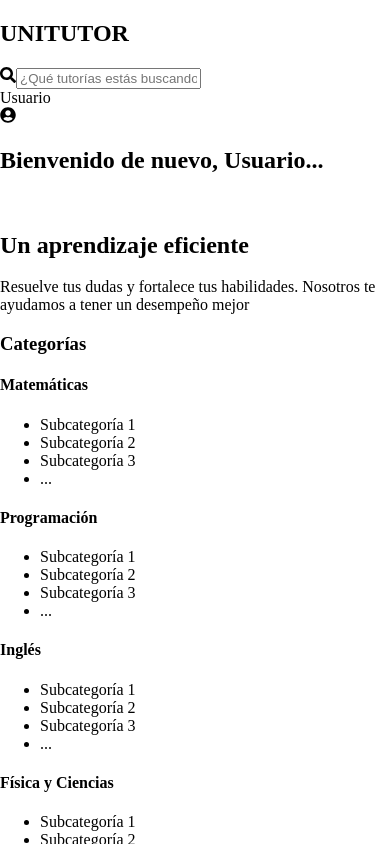
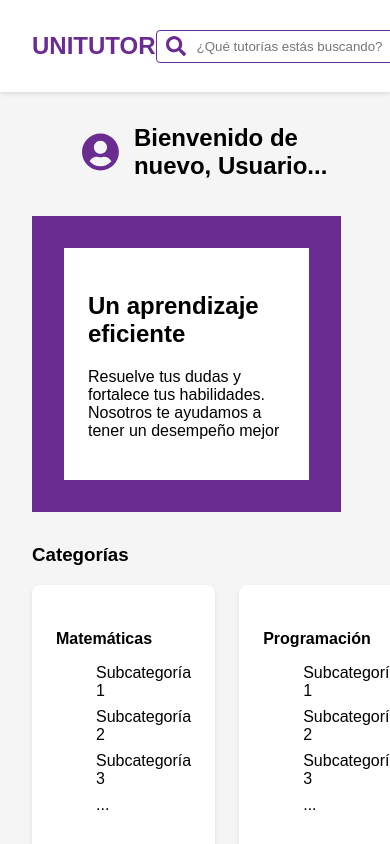
Before and after one commit to mateosanchezh/UniTutor, a React (Vite) app in the folder client/: page /user in a window 390 px wide. Built offline with nearby package versions, Linux system fonts and the light colour scheme.

Commit message:
refactor: se organiza el /User con sus respectivos Stlye

```diff
--- a/client/src/Components/Homeuser/Homeuser.css
+++ b/client/src/Components/Homeuser/Homeuser.css
@@ -1,3 +1,5 @@
+@charset "UTF-8";
+/* Estilos para el homeuser */
 .Homeuserpage {
   /* General styles */
   box-sizing: border-box;
@@ -12,7 +14,6 @@
   /* Welcome banner styles */
   /* Categories section */
   /* Available tutors section */
-  /* Responsive adjustments */
 }
 .Homeuserpage .main-nav {
   display: flex;
@@ -32,11 +33,41 @@
   color: #6b2c91;
   font-size: 1.5rem;
 }
-.Homeuserpage .main-nav .search-bar input {
-  width: 300px;
+.Homeuserpage .main-nav .search-bar {
+  position: relative;
+  display: flex;
+  align-items: center;
+}
+.Homeuserpage .main-nav .search-bar .search-container {
+  position: relative;
+  display: flex;
+  align-items: center;
+}
+.Homeuserpage .main-nav .search-bar .search-container input {
+  width: 500px;
   padding: 0.5rem;
-  border: 1px solid #ddd;
+  padding-left: 40px; /* Espacio para el ícono */
+  border: 1px solid #6b2c91;
   border-radius: 4px;
+  color: #6b2c91; /* Color del texto */
+}
+.Homeuserpage .main-nav .search-bar .search-container input:focus {
+  outline: none; /* Elimina el contorno predeterminado */
+  border-color: #6b2c91; /* Color del borde cuando está enfocado */
+  color: #6b2c91; /* Color del texto cuando está enfocado */
+}
+.Homeuserpage .main-nav .search-bar .search-container .search-icon {
+  position: absolute;
+  left: 10px; /* Posiciona el ícono */
+  font-size: 20px;
+  color: #6b2c91; /* Color del ícono */
+}
+.Homeuserpage .main-nav .user-profile {
+  display: flex;
+  align-items: center;
+}
+.Homeuserpage .main-nav .user-profile span {
+  margin-left: 10px;
 }
 .Homeuserpage .sidebar {
   width: 250px;
@@ -49,41 +80,74 @@
 }
 .Homeuserpage .sidebar ul {
   list-style: none;
+  padding: 0;
 }
-.Homeuserpage .sidebar li a {
-  display: block;
-  padding: 1rem 2rem;
+.Homeuserpage .sidebar ul li {
+  display: flex;
+  align-items: center;
+  margin: 40px 0;
+}
+.Homeuserpage .sidebar ul li a {
+  text-decoration: none;
   color: #333;
-  text-decoration: none;
+  font-size: 16px;
+  display: flex;
+  align-items: center;
+  padding-left: 40px;
+}
+.Homeuserpage .sidebar ul li a .icon {
+  font-size: 24px;
+  margin-right: 15px;
 }
 .Homeuserpage .main-content {
   margin-left: 250px;
   padding: 2rem;
+  margin-top: 30px;
+}
+.Homeuserpage .main-content .welcome-header {
+  display: flex;
+  align-items: center;
+  margin-bottom: 1rem;
+}
+.Homeuserpage .main-content .welcome-header .fauser-icon {
+  font-size: 60px;
+  color: #6b2c91;
+  margin-right: 15px;
+  margin-left: 50px;
+}
+.Homeuserpage .main-content .welcome-header h2 {
+  margin: 0;
 }
 .Homeuserpage .welcome-banner {
   background-color: #6b2c91;
   color: white;
-  padding: 2rem;
-  border-radius: 8px;
+  padding: 3rem 6rem;
   display: flex;
   justify-content: space-between;
   margin-bottom: 2rem;
   position: relative;
+  width: 75%;
+  height: 250px;
 }
-.Homeuserpage .welcome-banner .banner-text {
+.Homeuserpage .banner-text {
   background-color: white;
   color: black;
   padding: 1.5rem;
-  border-radius: 8px;
   flex: 1;
-  max-width: 60%;
+  max-width: 40%;
   position: relative;
   z-index: 1;
 }
-.Homeuserpage .welcome-banner .banner-image {
-  flex: 1;
-  position: relative;
-  z-index: 0;
+.Homeuserpage .bannerrudas-img {
+  position: absolute;
+  right: 0;
+  top: 0;
+  bottom: 0;
+  width: 35%;
+  background-image: url(img/Photo4.png);
+  background-size: cover;
+  background-position: center;
+  z-index: 2;
 }
 .Homeuserpage .categories-section {
   margin-top: 2rem;
@@ -115,65 +179,94 @@
 .Homeuserpage .available-tutors-section .tutors-grid {
   display: grid;
   grid-template-columns: repeat(3, 1fr);
-  gap: 1.5rem;
-  margin-top: 1rem;
+  gap: 3rem 8rem;
+  justify-content: center;
+  margin-top: 3rem;
+  max-width: 800px;
+  margin-left: auto;
+  margin-right: auto;
 }
 .Homeuserpage .available-tutors-section .tutor-card {
   background-color: black;
-  padding: 1.5rem;
   border-radius: 8px;
   box-shadow: 0 2px 4px rgba(0, 0, 0, 0.1);
   position: relative;
   overflow: hidden;
+  width: 250px;
+  height: 450px;
+}
+.Homeuserpage .available-tutors-section .tutor-card .tutor-img {
+  background-image: url(img/NoPhoto.png);
+  height: 242px;
+  background-size: cover;
+  background-position: center;
+  position: relative;
+  z-index: 2;
 }
 .Homeuserpage .available-tutors-section .tutor-card h4 {
   margin-bottom: 1rem;
   color: white;
+  margin-left: 25px;
 }
 .Homeuserpage .available-tutors-section .tutor-card p {
   margin-bottom: 0.5rem;
   color: white;
+  margin-left: 25px;
 }
-.Homeuserpage .available-tutors-section .tutor-card button {
-  margin-top: 1rem;
-  padding: 0.5rem 1rem;
-  background-color: black;
-  color: white;
+.Homeuserpage .available-tutors-section .tutor-card .tutor-divider {
   border: none;
-  border-radius: 4px;
-  cursor: pointer;
+  height: 1px;
+  background-color: #ffffff;
+  margin: 0.5rem 25px 1rem;
 }
 .Homeuserpage .available-tutors-section .tutor-card .reserve-overlay {
   position: absolute;
-  top: 0;
+  top: 242px;
   left: 0;
   width: 100%;
-  height: 100%;
+  height: calc(100% - 242px);
   background-color: #D9D9D9;
   display: flex;
   flex-direction: column;
-  justify-content: center;
-  align-items: center;
   opacity: 0;
   transition: opacity 0.3s ease;
 }
 .Homeuserpage .available-tutors-section .tutor-card:hover .reserve-overlay {
   opacity: 1;
 }
+.Homeuserpage .available-tutors-section .tutor-card .reserve-content {
+  flex-grow: 1;
+  display: flex;
+  flex-direction: column;
+  justify-content: center;
+  padding: 20px 25px;
+}
 .Homeuserpage .available-tutors-section .tutor-card .reserve-text {
   color: black;
-  font-size: 1.2rem;
+  font-size: 1.5rem;
   margin-bottom: 1rem;
+  font-weight: bold;
+}
+.Homeuserpage .available-tutors-section .tutor-card .reserve-text2 {
+  color: black;
+  font-size: 1.5rem;
+}
+.Homeuserpage .available-tutors-section .tutor-card .button-container {
+  display: flex;
+  justify-content: center;
+  padding-bottom: 20px;
 }
 .Homeuserpage .available-tutors-section .tutor-card .reserve-button {
-  padding: 0.5rem 1rem;
-  background-color: white;
-  color: #6b2c91;
-  border: none;
-  border-radius: 4px;
+  padding: 0.8rem 3rem;
+  background-color: black;
+  color: white;
+  border: 1px solid #5c2771;
+  border-radius: 10px;
   cursor: pointer;
   font-weight: bold;
 }
+
+/* Responsive adjustments */
 @media (max-width: 1200px) {
   .Homeuserpage .categories-grid {
     grid-template-columns: repeat(3, 1fr);
@@ -201,10 +294,14 @@
   .Homeuserpage .tutors-grid {
     grid-template-columns: 1fr;
   }
+  .Homeuserpage .welcome-banner {
+    padding: 2rem;
+    height: auto;
+  }
   .Homeuserpage .banner-text {
     max-width: 100%;
   }
-  .Homeuserpage .banner-image {
+  .Homeuserpage .bannerrudas-img {
     display: none;
   }
   .Homeuserpage .search-bar input {
--- a/client/src/Components/Homeuser/Homeuser.jsx
+++ b/client/src/Components/Homeuser/Homeuser.jsx
@@ -6,6 +6,7 @@ import { PiChats } from "react-icons/pi";
 import { IoNotificationsOutline } from "react-icons/io5";
 import { FaSearch } from "react-icons/fa";
 import { FaUserCircle } from "react-icons/fa";
+import "../Homeuser/homeuser.scss";
 
 const Homeuser = () => {
   const [username, setUsername] = useState('Usuario');
--- a/client/src/Components/Homeuser/Homeuser.scss
+++ b/client/src/Components/Homeuser/Homeuser.scss
@@ -1,6 +1,5 @@
-
+/* Estilos para el homeuser */
 .Homeuserpage {
-
   /* General styles */
   box-sizing: border-box;
   margin: 0;
@@ -8,7 +7,6 @@
   font-family: Arial, sans-serif;
   background-color: #f5f5f5;
   padding-top: 60px;
-
 
   /* Header styles */
   .main-nav {
@@ -30,11 +28,47 @@
       font-size: 1.5rem;
     }
 
-  .search-bar input {
-    width: 300px;
+    .search-bar {
+      position: relative;
+      display: flex;
+      align-items: center;
+
+      .search-container {
+        position: relative;
+        display: flex;
+        align-items: center;
+
+        input {
+          width: 500px;
           padding: 0.5rem;
-    border: 1px solid #ddd;
+          padding-left: 40px; /* Espacio para el ícono */
+          border: 1px solid #6b2c91;
           border-radius: 4px;
+          color: #6b2c91; /* Color del texto */
+
+          &:focus {
+            outline: none; /* Elimina el contorno predeterminado */
+            border-color: #6b2c91; /* Color del borde cuando está enfocado */
+            color: #6b2c91; /* Color del texto cuando está enfocado */
+          }
+        }
+
+        .search-icon {
+          position: absolute;
+          left: 10px; /* Posiciona el ícono */
+          font-size: 20px;
+          color: #6b2c91; /* Color del ícono */
+        }
+      }
+    }
+
+    .user-profile {
+      display: flex;
+      align-items: center;
+
+      span {
+        margin-left: 10px;
+      }
     }
   }
 
@@ -50,13 +84,27 @@
 
     ul {
       list-style: none;
+      padding: 0;
+
+      li {
+        display: flex;
+        align-items: center;
+        margin: 40px 0;
+
+        a {
+          text-decoration: none;
+          color: #333;
+          font-size: 16px;
+          display: flex;
+          align-items: center;
+          padding-left: 40px;
+
+          .icon {
+            font-size: 24px;
+            margin-right: 15px;
           }
-
-  li a {
-    display: block;
-    padding: 1rem 2rem;
-    color: #333;
-    text-decoration: none;
+        }
+      }
     }
   }
 
@@ -64,35 +112,59 @@
   .main-content {
     margin-left: 250px;
     padding: 2rem;
+    margin-top: 30px;
+
+    .welcome-header {
+      display: flex;
+      align-items: center;
+      margin-bottom: 1rem;
+
+      .fauser-icon {
+        font-size: 60px; // Haciendo el icono más grande
+        color: #6b2c91; // Cambiando el color a morado
+        margin-right: 15px; // Espacio entre el icono y el texto
+        margin-left: 50px;
+      }
+
+      h2 {
+        margin: 0;
+      }
+    }
   }
 
   /* Welcome banner styles */
   .welcome-banner {
     background-color: #6b2c91;
     color: white;
-  padding: 2rem;
-  border-radius: 8px;
+    padding: 3rem 6rem;
     display: flex;
     justify-content: space-between;
     margin-bottom: 2rem;
     position: relative;
+    width: 75%;
+    height: 250px;
+  }
 
   .banner-text {
     background-color: white;
     color: black;
     padding: 1.5rem;
-    border-radius: 8px;
     flex: 1;
-    max-width: 60%;
+    max-width: 40%;
     position: relative;
     z-index: 1;
   }
 
-  .banner-image {
-    flex: 1;
-    position: relative;
-    z-index: 0;
-  }
+  .bannerrudas-img {
+    position: absolute;
+    right: 0;
+    top: 0;
+    bottom: 0;
+    width: 35%;
+    background-image: url(img/Photo4.png);
+    background-size: cover;
+    background-position: center;
+    z-index: 2;
   }
 
   /* Categories section */
@@ -133,49 +205,60 @@
     .tutors-grid {
       display: grid;
       grid-template-columns: repeat(3, 1fr);
-    gap: 1.5rem;
-    margin-top: 1rem;
+      gap: 3rem 8rem;
+      justify-content: center;
+      margin-top: 3rem;
+      max-width: 800px;
+      margin-left: auto;
+      margin-right: auto;
     }
 
     .tutor-card {
       background-color: black;
-    padding: 1.5rem;
       border-radius: 8px;
       box-shadow: 0 2px 4px rgba(0, 0, 0, 0.1);
       position: relative;
       overflow: hidden;
+      width: 250px;
+      height: 450px;
+
+      .tutor-img {
+        background-image: url(img/NoPhoto.png);
+        height: 242px;
+        background-size: cover;
+        background-position: center;
+        position: relative;
+        z-index: 2;
+      }
 
       h4 {
         margin-bottom: 1rem;
         color: white;
+        margin-left: 25px;
       }
 
       p {
         margin-bottom: 0.5rem;
         color: white;
+        margin-left: 25px;
       }
 
-    button {
-      margin-top: 1rem;
-      padding: 0.5rem 1rem;
-      background-color: black;
-      color: white;
+      .tutor-divider {
         border: none;
-      border-radius: 4px;
-      cursor: pointer;
+        height: 1px;
+        background-color: #ffffff;
+        margin: 0.5rem 25px 1rem;
       }
 
       .reserve-overlay {
         position: absolute;
-      top: 0;
+        top: 242px;
         left: 0;
         width: 100%;
-      height: 100%;
+        height: calc(100% - 242px);
         background-color: #D9D9D9;
         display: flex;
         flex-direction: column;
-      justify-content: center;
-      align-items: center;
         opacity: 0;
         transition: opacity 0.3s ease;
       }
@@ -184,26 +267,48 @@
         opacity: 1;
       }
 
+      .reserve-content {
+        flex-grow: 1;
+        display: flex;
+        flex-direction: column;
+        justify-content: center;
+        padding: 20px 25px;
+      }
+
       .reserve-text {
         color: black;
-      font-size: 1.2rem;
+        font-size: 1.5rem;
         margin-bottom: 1rem;
+        font-weight: bold;
+      }
+
+      .reserve-text2 {
+        color: black;
+        font-size: 1.5rem;
+      }
+
+      .button-container {
+        display: flex;
+        justify-content: center;
+        padding-bottom: 20px;
       }
 
       .reserve-button {
-      padding: 0.5rem 1rem;
-      background-color: white;
-      color: #6b2c91;
-      border: none;
-      border-radius: 4px;
+        padding: 0.8rem 3rem;
+        background-color: black;
+        color: white;
+        border: 1px solid #5c2771;
+        border-radius: 10px;
         cursor: pointer;
         font-weight: bold;
+      }
     }
   }
 }
 
 /* Responsive adjustments */
 @media (max-width: 1200px) {
+  .Homeuserpage {
     .categories-grid {
       grid-template-columns: repeat(3, 1fr);
     }
@@ -212,8 +317,10 @@
       grid-template-columns: repeat(2, 1fr);
     }
   }
+}
 
 @media (max-width: 900px) {
+  .Homeuserpage {
     .main-content {
       margin-left: 0;
     }
@@ -230,18 +337,25 @@
       grid-template-columns: repeat(2, 1fr);
     }
   }
+}
 
 @media (max-width: 600px) {
+  .Homeuserpage {
     .categories-grid,
     .tutors-grid {
       grid-template-columns: 1fr;
+    }
+
+    .welcome-banner {
+      padding: 2rem;
+      height: auto;
     }
 
     .banner-text {
       max-width: 100%;
     }
 
-  .banner-image {
+    .bannerrudas-img {
       display: none;
     }
 
```
Also changed, not shown: 2 other files (tests, documents, lock files or other folders). Lines whose indentation alone changed are shown as unchanged.
